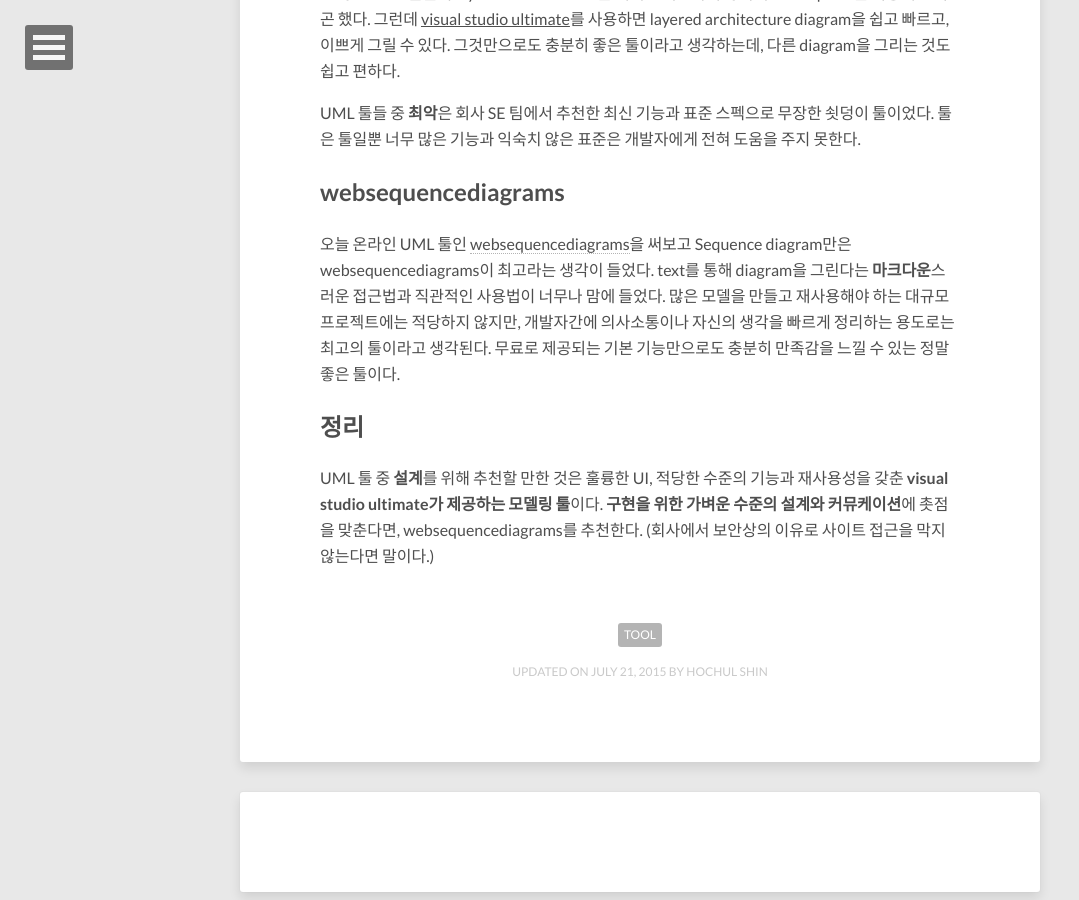
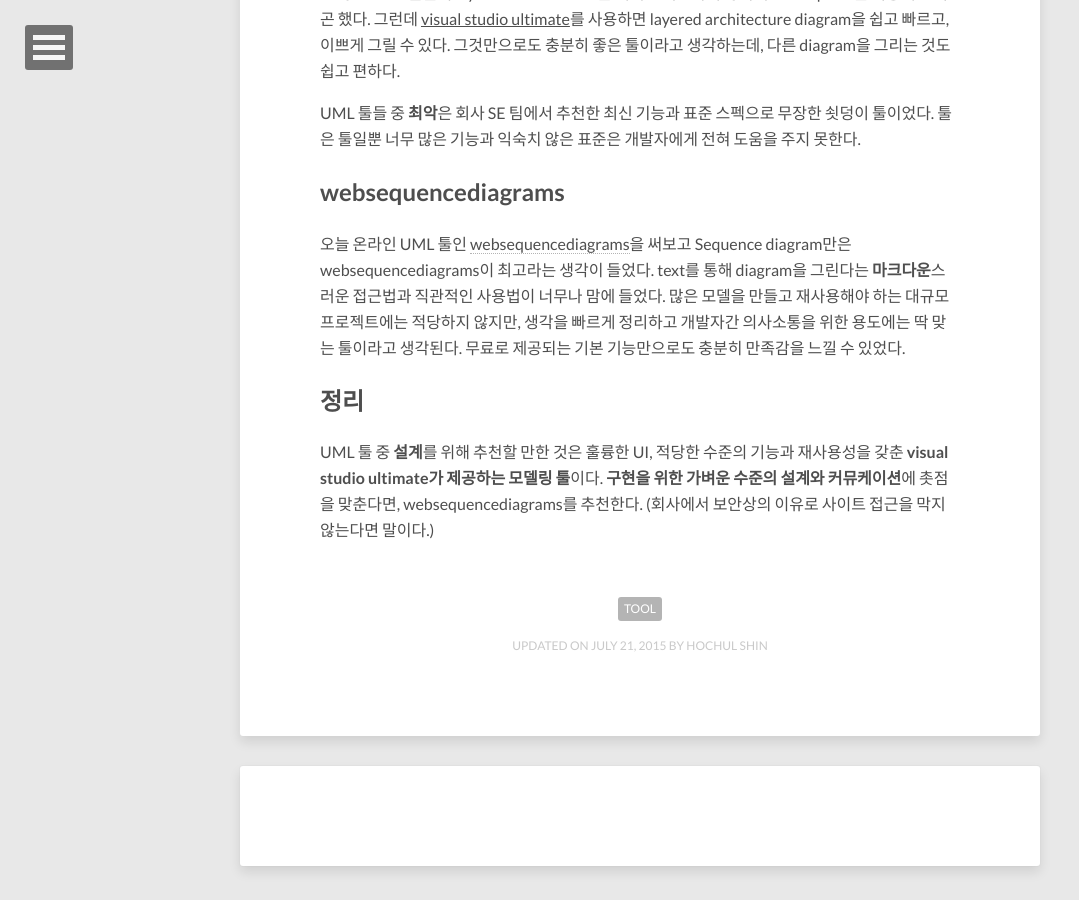
Before and after one commit to dakoo/dakoo.github.io, a Jekyll site: the page built from _posts/2015-07-21-free-sequence-diagram-editor.md, in a window 1280 px wide and 900 px high, scrolled down 771 px. Shown: the whole window, without its empty margins (0-1079 px from the left). Built offline with Jekyll 4.4.1, drawn with Linux system fonts in a browser that asks for light colours; nearby versions of some CDN libraries; comment, search, counter and statistics services are not loaded.

Commit message:
Update 2015-07-21-free-sequence-diagram-editor.md

```diff
--- a/_posts/2015-07-21-free-sequence-diagram-editor.md
+++ b/_posts/2015-07-21-free-sequence-diagram-editor.md
@@ -20,7 +20,7 @@
 
 ## websequencediagrams
 
-오늘 온라인 UML 툴인 [websequencediagrams](https://www.websequencediagrams.com/)을 써보고 Sequence diagram만은 websequencediagrams이 최고라는 생각이 들었다. text를 통해 diagram을 그린다는 **마크다운**스러운 접근법과 직관적인 사용법이 너무나 맘에 들었다. 많은 모델을 만들고 재사용해야 하는 대규모 프로젝트에는 적당하지 않지만, 개발자간에 의사소통이나 자신의 생각을 빠르게 정리하는 용도로는 최고의 툴이라고 생각된다. 무료로 제공되는 기본 기능만으로도 충분히 만족감을 느낄 수 있는 정말 좋은 툴이다.
+오늘 온라인 UML 툴인 [websequencediagrams](https://www.websequencediagrams.com/)을 써보고 Sequence diagram만은 websequencediagrams이 최고라는 생각이 들었다. text를 통해 diagram을 그린다는 **마크다운**스러운 접근법과 직관적인 사용법이 너무나 맘에 들었다. 많은 모델을 만들고 재사용해야 하는 대규모 프로젝트에는 적당하지 않지만, 생각을 빠르게 정리하고 개발자간 의사소통을 위한 용도에는 딱 맞는 툴이라고 생각된다. 무료로 제공되는 기본 기능만으로도 충분히 만족감을 느낄 수 있었다.
 
 ## 정리
 
```
